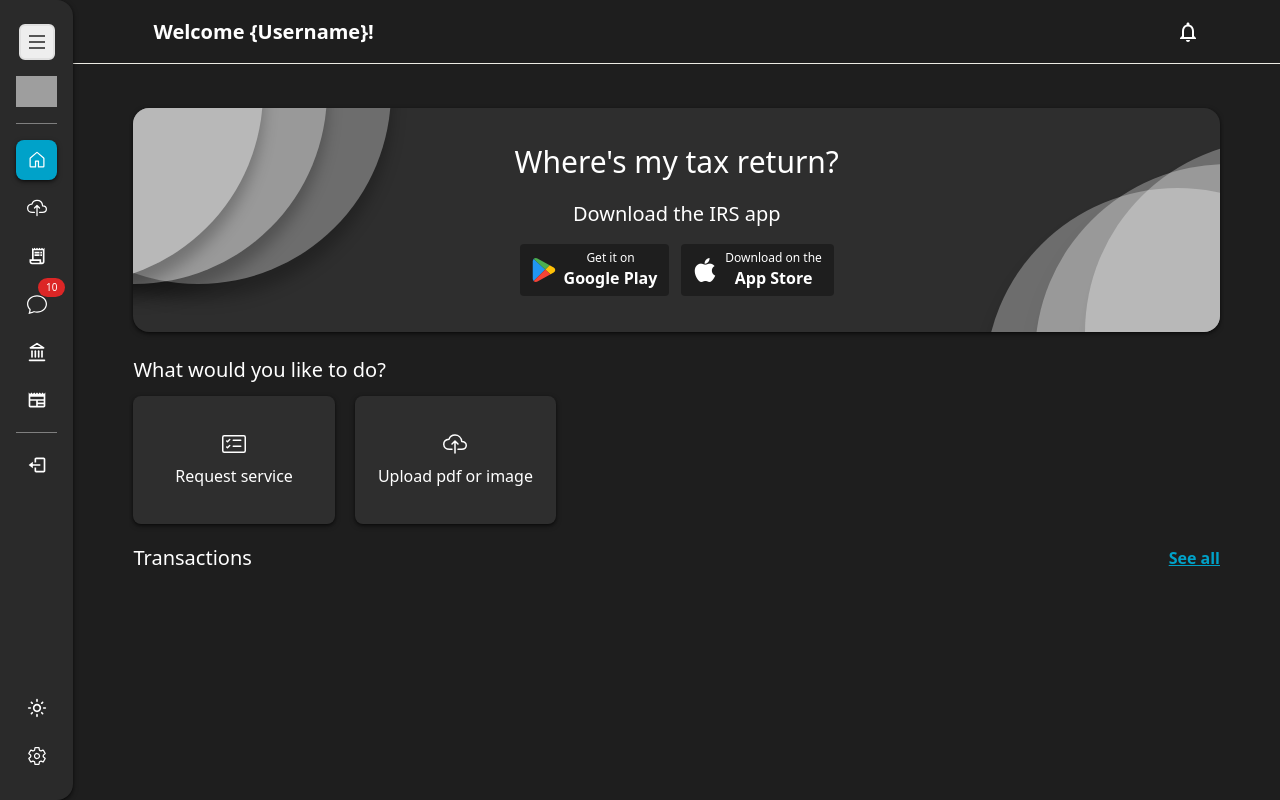
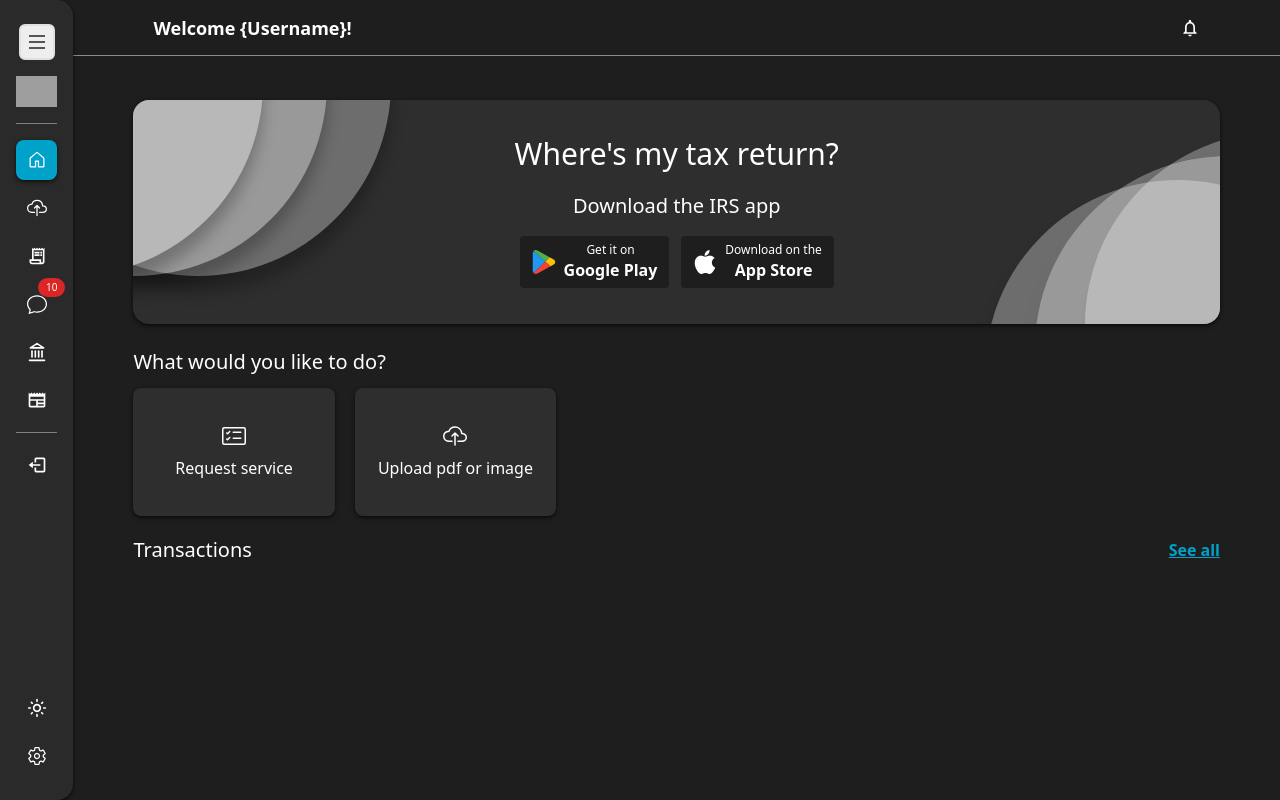
Before and after one commit to Trayshmhirk/tax-return-user-app, a React (Vite) app: page / in a window 1280 px wide. Built offline with nearby package versions, Linux system fonts and the light colour scheme; grey boxes are pictures that could not be loaded.

Commit message:
adjust header height

```diff
--- a/src/components/common/Header.tsx
+++ b/src/components/common/Header.tsx
@@ -11,15 +11,15 @@
    const { toggleSidebar } = useSidebar();
 
    return (
-      <header className="h-16 flex justify-between items-center py-4 px-6 border-b border-alabaster sm:px-8 md:px-20">
-         <div className="font-bold sm:text-xl">
+      <header className="h-14 flex justify-between items-center py-4 px-6 border-b border-alabaster dark:border-spanishGray dark:border-opacity-70 sm:px-8 md:px-20">
+         <div className="font-bold sm:text-lg">
             {isHome ? `${title} {Username}!` : title}
          </div>
 
          <div className="flex items-center gap-4">
-            <MdOutlineNotifications className="w-6 h-6 text-darkGunMetal dark:text-white cursor-pointer" />
+            <MdOutlineNotifications className="w-5 h-5 text-darkGunMetal dark:text-white cursor-pointer" />
             <HiOutlineMenuAlt3
-               className="block w-6 h-6 sm:hidden"
+               className="block w-5 h-5 sm:hidden"
                onClick={toggleSidebar}
             />
          </div>
--- a/src/index.css
+++ b/src/index.css
@@ -44,7 +44,7 @@
    }
 
    .content {
-      height: calc(100vh - 64px);
+      height: calc(100vh - 56px);
    }
 
    .hover-bg-shadow {
```
